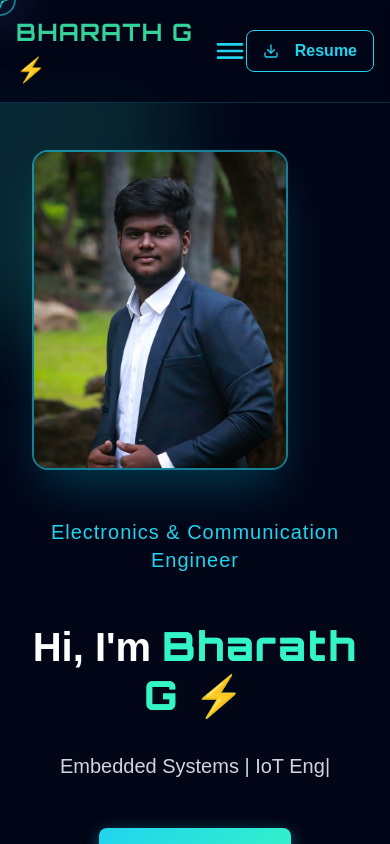
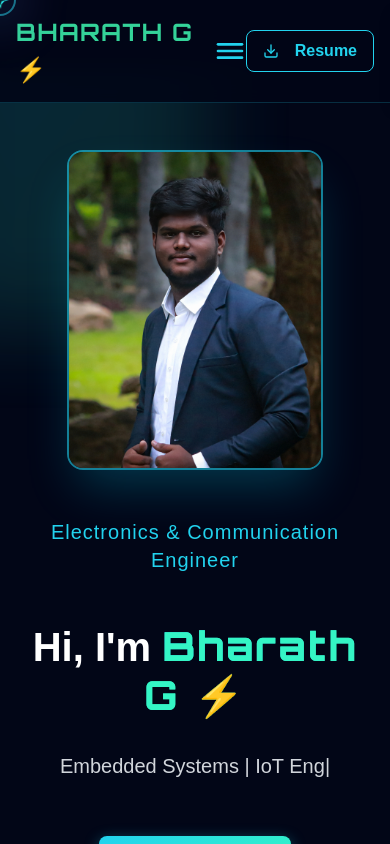
Before and after one commit to Bharathg24/Portfolio, a React (Vite) app: page / in a window 390 px wide. Built offline with nearby package versions, Linux system fonts and the light colour scheme.

Commit message:
modifiying it for mobile view

```diff
--- a/src/components/About.jsx
+++ b/src/components/About.jsx
@@ -103,7 +103,7 @@ const About = ({ id }) => {
                     {/* Content Row */}
                     <div className="md:flex md:items-start md:justify-between">
                       {/* Left Card (desktop) / Stacked (mobile) */}
-                      <div className={`md:w-[46%] ${isLeft ? 'md:pr-10' : 'md:pr-10 md:opacity-0 md:pointer-events-none'}`}>
+                      <div className={`hidden md:block md:w-[46%] ${isLeft ? 'md:pr-10' : 'md:pr-10 md:opacity-0 md:pointer-events-none'}`}>
                         {isLeft && (
                           <motion.div
                             className="card p-5 group ml-12 md:ml-0"
@@ -140,7 +140,7 @@ const About = ({ id }) => {
                       </div>
 
                       {/* Right Card */}
-                      <div className={`md:w-[46%] ${!isLeft ? 'md:pl-10' : 'md:pl-10 md:opacity-0 md:pointer-events-none'}`}>
+                      <div className={`hidden md:block md:w-[46%] ${!isLeft ? 'md:pl-10' : 'md:pl-10 md:opacity-0 md:pointer-events-none'}`}>
                         {!isLeft && (
                           <motion.div
                             className="card p-5 group ml-12 md:ml-0"
--- a/src/components/Certifications.jsx
+++ b/src/components/Certifications.jsx
@@ -38,7 +38,7 @@ const Certifications = ({ id }) => {
         <div className="w-24 h-1 bg-gradient-to-r from-cyan-400 to-emerald-400 mx-auto mt-4 rounded-full" />
       </motion.div>
 
-      <div className="grid md:grid-cols-2 gap-6 max-w-5xl mx-auto">
+      <div className="grid md:grid-cols-2 gap-6 max-w-5xl mx-auto px-4">
         {certificationsData.map((cert, index) => (
           <motion.div
             key={cert.title}
--- a/src/components/Contact.jsx
+++ b/src/components/Contact.jsx
@@ -140,7 +140,7 @@ const Contact = ({ id }) => {
           </p>
         </motion.div>
 
-        <div className="max-w-6xl mx-auto grid md:grid-cols-2 gap-12">
+        <div className="max-w-6xl mx-auto px-4 grid md:grid-cols-2 gap-12">
           {/* Contact Info */}
           <motion.div
             className="space-y-8"
--- a/src/components/Education.jsx
+++ b/src/components/Education.jsx
@@ -46,7 +46,7 @@ const Education = ({ id }) => {
         <div className="w-24 h-1 bg-gradient-to-r from-cyan-400 to-emerald-400 mx-auto mt-4 rounded-full" />
       </motion.div>
 
-      <div className="max-w-4xl mx-auto relative">
+      <div className="max-w-4xl mx-auto px-4 relative">
         {/* Timeline Line */}
         <div className="absolute left-8 md:left-1/2 top-0 bottom-0 w-0.5 bg-gradient-to-b from-cyan-400 via-emerald-400 to-cyan-400 transform md:-translate-x-1/2"></div>
 
--- a/src/components/Hero.jsx
+++ b/src/components/Hero.jsx
@@ -39,7 +39,7 @@ const Hero = ({ id }) => {
         }}
       ></motion.div>
 
-      <div className="max-w-7xl mx-auto px-4 grid md:grid-cols-[auto_1fr] gap-12 items-center relative z-10">
+      <div className="max-w-7xl mx-auto px-4 grid md:grid-cols-[auto_1fr] gap-12 items-center justify-items-center relative z-10">
         {/* Vertical Social Sidebar - Fixed on Left Side */}
         <motion.div
           className="fixed left-6 top-1/2 -translate-y-1/2 z-50 hidden lg:block"
@@ -81,7 +81,7 @@ const Hero = ({ id }) => {
 
         {/* Photo Section - Left Side */}
         <motion.div
-          className="flex justify-start"
+          className="flex justify-center md:justify-start"
           initial={{ opacity: 0, x: -50 }}
           animate={{ opacity: 1, x: 0 }}
           transition={{ duration: 1, delay: 0.3 }}
--- a/src/components/Projects.jsx
+++ b/src/components/Projects.jsx
@@ -57,7 +57,7 @@ const Projects = ({ id }) => {
       </motion.div>
 
       {/* Projects Grid */}
-      <div className="grid md:grid-cols-2 gap-8 max-w-6xl mx-auto">
+      <div className="grid md:grid-cols-2 gap-8 max-w-6xl mx-auto px-4">
         {projectsData.map((project, index) => (
           <motion.div
             key={index}
--- a/src/components/Skills.jsx
+++ b/src/components/Skills.jsx
@@ -13,7 +13,7 @@ const skillsData = {
     { name: 'ARM Cortex-M3 (LPC1768)', icon: 'https://cdn.simpleicons.org/arm/00BED6', color: '#00BED6' },
     { name: 'Basys3 & PYNQ Z2 (FPGA)', icon: 'https://cdn.simpleicons.org/amd/E01F27', color: '#E01F27' },
     { name: 'ESP32-Microcontroller', icon: 'https://cdn.simpleicons.org/espressif/E7352C', color: '#E7352C' },
-    { name: 'PIC16F877A-Microcontroller', icon: 'https://cdn.simpleicons.org/microchip/EE3233', color: '#EE3233' },
+    { name: 'PIC16F877A-Microcontroller', icon: 'https://img.icons8.com/color/96/memory-slot.png', color: '#EE3233' },
     { name: '8051-Microcontroller', icon: 'https://cdn.simpleicons.org/intel/0071C5', color: '#0071C5' },
     { name: '8086-Microprocessor', icon: 'https://cdn.simpleicons.org/intel/0071C5', color: '#0071C5' },
   ],
@@ -77,7 +77,7 @@ const Skills = ({ id }) => {
         <div className="w-24 h-1 bg-gradient-to-r from-cyan-400 to-emerald-400 mx-auto mt-4 rounded-full" />
       </motion.div>
 
-      <div className="grid md:grid-cols-3 gap-8 max-w-6xl mx-auto">
+      <div className="grid md:grid-cols-3 gap-8 max-w-6xl mx-auto px-4">
         {Object.entries(skillsData).map(([category, skills], i) => {
           const Icon = icons[category];
 
--- a/src/styles/globals.css
+++ b/src/styles/globals.css
@@ -305,9 +305,45 @@ body::after {
 @media (max-width: 768px) {
   .h1 {
     font-size: 2.5rem;
+    text-align: center;
   }
   .h2 {
     font-size: 2rem;
+    text-align: center;
+  }
+
+  .section {
+    padding: 2rem 1rem;
+    text-align: center;
+  }
+
+  /* Center all content on mobile */
+  .section > div {
+    text-align: center;
+  }
+
+  /* Center grid items on mobile */
+  .grid {
+    text-align: center;
+    justify-items: center;
+  }
+
+  /* Center cards and content */
+  .card {
+    text-align: left;
+    margin: 0 auto;
+  }
+
+  /* Center Hero content */
+  .hero-content {
+    text-align: center !important;
+    justify-content: center !important;
+    align-items: center !important;
+  }
+
+  /* Center buttons */
+  .btn {
+    margin: 0.5rem auto;
   }
 }
 
```
